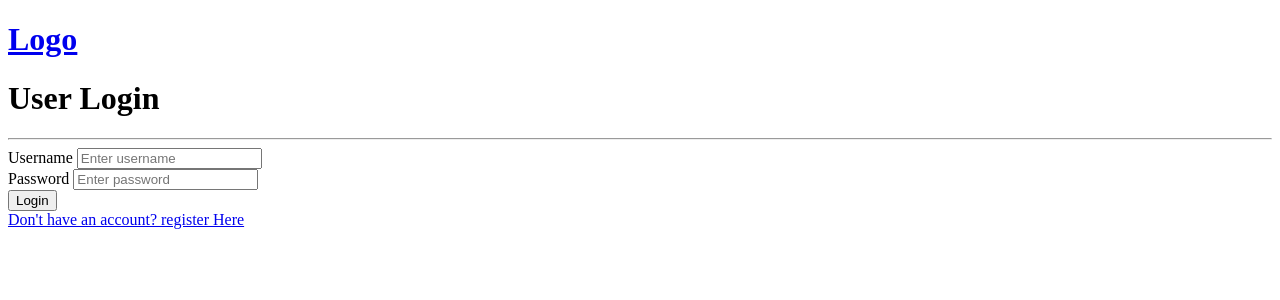
After one commit to ramogi4960/StudyBud, a Django app: page /user_login in a window 1280 px wide. The commit adds this page. Shown: the top 300 px of the page. Run offline with Django 5.2, Linux system fonts and the light colour scheme.

Commit message:
added user registration, login and logout functionalities, as well as CRUD operations on rooms

```diff
--- a/Chatrooms/room/templates/main.html
+++ b/Chatrooms/room/templates/main.html
@@ -5,6 +5,7 @@
     <title>{% block title %} {% endblock %}</title>
 </head>
 <body>
+{% include 'navbar.html' %}
 {% block content %} {% endblock %}
 </body>
 </html>
--- /dev/null
+++ b/Chatrooms/room/templates/navbar.html
@@ -0,0 +1,3 @@
+<a href="{% url 'homepage' %}">
+    <h1>Logo</h1>
+</a>
--- /dev/null
+++ b/Chatrooms/room/templates/user_login.html
@@ -0,0 +1,20 @@
+{% extends 'main.html' %}
+
+{% block title %} User Login {% endblock %}
+
+{% block content %}
+<h1>User Login</h1>
+<hr>
+<form method="POST">
+    {% csrf_token %}
+    <label>Username</label>
+    <input type="text" name="username" placeholder="Enter username"><br>
+    <label>Password</label>
+    <input type="password" name="password" placeholder="Enter password"><br>
+    <input type="submit" value="Login">
+</form>
+<a href="{% url 'user_registration' %}">Don't have an account? register Here</a>
+{% for message in messages %}
+{{ message }}
+{% endfor %}
+{% endblock %}
--- a/Chatrooms/room/urls.py
+++ b/Chatrooms/room/urls.py
@@ -4,6 +4,12 @@ from . import views
 
 urlpatterns = [
     path("", views.homepage, name="homepage"),
+    path("user_registration", views.user_registration, name="user_registration"),
+    path("user_login", views.user_login, name="user_login"),
+    path("user_logout", views.user_logout, name="user_logout"),
     path("create_topic", views.create_topic, name="create_topic"),
     path("create_room", views.create_room, name="create_room"),
+    path("view_room/<int:pk>", views.view_room, name="view_room"),
+    path("edit_room/<int:pk>", views.edit_room, name="edit_room"),
+    path("delete_room/<int:pk>", views.delete_room, name="delete_room"),
 ]
--- a/Chatrooms/room/views.py
+++ b/Chatrooms/room/views.py
@@ -1,15 +1,70 @@
 from django.shortcuts import render, redirect
 from .forms import FormTopic, FormRoom, FormComment
 from .models import Topic, Room, Comment
+from django.contrib.auth.models import User
+from django.db.models import Q
+from django.contrib.auth import login, logout, authenticate
+from django.contrib import messages
+from django.contrib.auth.decorators import login_required
+from django.contrib.auth.forms import UserCreationForm
 
 
+def user_registration(request):
+    if request.method == "POST":
+        form = UserCreationForm(request.POST)
+        if form.is_valid():
+            user = form.save()
+            login(request, user)
+            return redirect("homepage")
+    context = {
+        "form": UserCreationForm(),
+    }
+    return render(request, "user_registration.html", context)
+
+
+def user_login(request):
+    if request.method == "POST":
+        username = request.POST.get("username")
+        password = request.POST.get("password")
+
+        try:
+            user = User.objects.get(username=username)
+        except:
+            messages.error(request, "Username does not exist")
+        else:
+            user = authenticate(request, username=username, password=password)
+            if user:
+                login(request, user)
+                return redirect("homepage")
+            else:
+                messages.error(request, "wrong password")
+
+    return render(request, "user_login.html")
+
+
+@login_required(login_url="user_login")
+def user_logout(request):
+    logout(request)
+    return redirect("user_login")
+
+
+@login_required(login_url="user_login")
 def homepage(request):
+    q = request.GET.get("q") if request.GET.get("q") else ""
+
     context = {
-        "rooms": Room.objects.all(),
+        "rooms": Room.objects.filter(
+            Q(topic__name__icontains=q) |
+            Q(name__icontains=q) |
+            Q(details__icontains=q) |
+            Q(creator__username__icontains=q)
+        ),
+        "topics": Topic.objects.all(),
     }
     return render(request, "homepage.html", context)
 
 
+@login_required(login_url="user_login")
 def create_topic(request):
     if request.method == "POST":
         form = FormTopic(request.POST)
@@ -23,15 +78,49 @@ def create_topic(request):
     return render(request, "create_topic.html", context)
 
 
+@login_required(login_url="user_login")
 def create_room(request):
     if request.method == "POST":
         form = FormRoom(request.POST)
         if form.is_valid():
             # form.save(commit=False)
-            # form.creator = request.user
+            # form.creator = User(id=request.user.id)
             form.save()
             return redirect("homepage")
     context = {
         "form": FormRoom(),
     }
     return render(request, "create_room.html", context)
+
+
+@login_required(login_url="user_login")
+def view_room(request, pk):
+    context = {
+        "room": Room.objects.get(id=pk),
+    }
+    return render(request, "view_room.html", context)
+
+
+@login_required(login_url="user_login")
+def edit_room(request, pk):
+    if request.method == "POST":
+        form = FormRoom(request.POST, instance=Room.objects.get(id=pk))
+        if form.is_valid():
+            form.save()
+            return redirect("homepage")
+
+    context = {
+        "form": FormRoom(instance=Room.objects.get(id=pk)),
+    }
+    return render(request, "edit_room.html", context)
+
+
+@login_required(login_url="user_login")
+def delete_room(request, pk):
+    if request.method == "POST":
+        Room.objects.get(id=pk).delete()
+        return redirect("homepage")
+    context = {
+        "room": Room.objects.get(id=pk),
+    }
+    return render(request, "delete_room.html", context)
```
Also changed, not shown: Chatrooms/room/templates/delete_room.html (added, +11 -0 lines), Chatrooms/room/templates/edit_room.html (added, +14 -0 lines), Chatrooms/room/templates/homepage.html (+21 -6 lines), Chatrooms/room/templates/rooms.html (added, +10 -0 lines), Chatrooms/room/templates/topics.html (added, +7 -0 lines), Chatrooms/room/templates/user_registration.html (added, +12 -0 lines), Chatrooms/room/templates/view_room.html (added, +11 -0 lines), Chatrooms/db.sqlite3.
